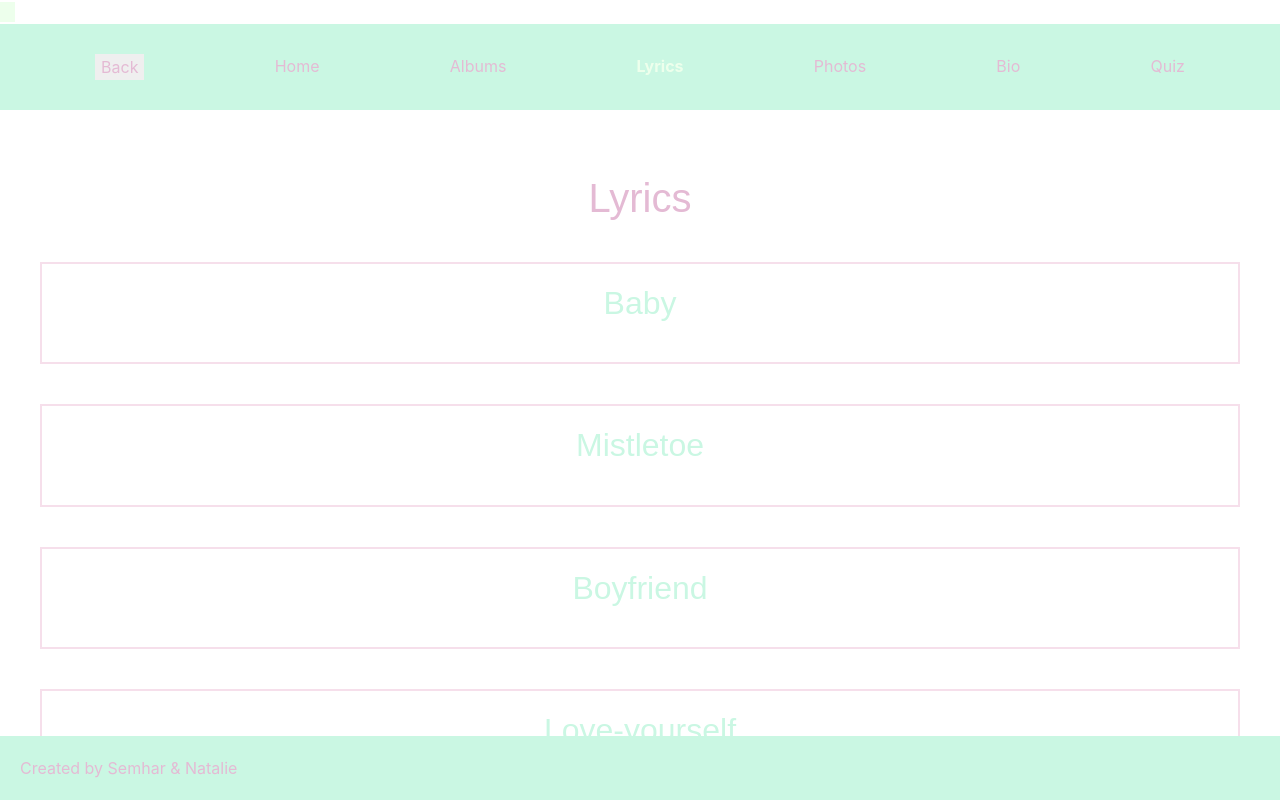
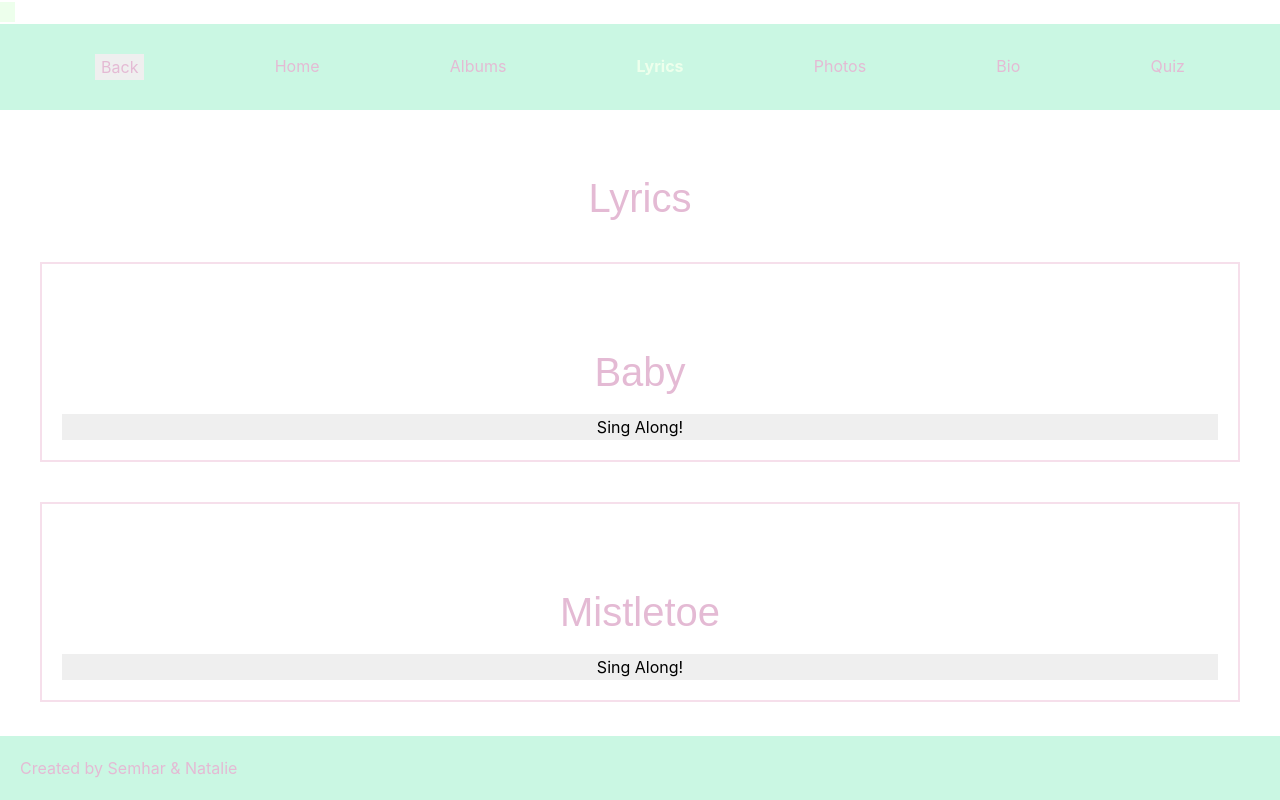
Before and after one commit to natbibi/belieber, a React app: page /lyrics in a window 1280 px wide. Shown: the top 800 px of the page. Built offline with nearby package versions, Linux system fonts and the light colour scheme; no server answers; a web font is replaced by a local one.

Commit message:
toggle button for show hide lyrics

```diff
--- a/src/App.css
+++ b/src/App.css
@@ -26,6 +26,9 @@ font-family: 'News Cycle', sans-serif; */
   border: 2px solid var(--tertiary);
   margin: 40px;
   padding: 20px;
+  display: flex;
+  justify-content: center;
+  flex-direction: column;
 }
 
 .album-page {
@@ -98,6 +101,7 @@ th {
 
 .topsong-button {
   border: none;
+  margin-top: 10px;
 }
 
 .x-button {
--- a/src/components/Song/index.js
+++ b/src/components/Song/index.js
@@ -1,39 +1,32 @@
 import React, { useState, useEffect } from 'react'
 import axios from 'axios'
 
-const Song = ({ song }) => {
-    const [listen, setListen] = useState()
+const Song = ({ songTitle, close }) => {
+    const [listen, setListen] = useState(false)
     const [error, setError] = useState()
 
     useEffect(() => {
-        async function listenToSong() {
+        async function getLyrics() {
             try {
-
-                let { data } = await axios.get(`https://api.lyrics.ovh/v1/justin-bieber/${song.songTitle}`)
-
-                // console.log(data)
-                // console.log(data.items)
-
-                setListen(data.lyrics)
-
-
+                let { data } = await axios.get(`https://api.lyrics.ovh/v1/justin-bieber/${songTitle}`)
+                setListen(data)
             } catch (err) {
                 setError(err.message)
             }
         }
-        listenToSong()
+        getLyrics()
     }, [])
 
     return (
         <>
-            <h2>{song.songTitle}</h2>
-            <p>{listen}</p>
+            <button className="topsong-button" onClick={close} style={{ cursor: "pointer" }}>Close</button>
+            { listen ?
+                <>
+                <p>{listen.lyrics}</p>
+                </>
+                : <h4>Loading...</h4>}
         </>
     )
-
-
-
-
 }
 
 export default Song
--- a/src/pages/Lyrics/index.js
+++ b/src/pages/Lyrics/index.js
@@ -4,7 +4,10 @@ import Loader from 'react-loader-spinner'
 
 
 const Lyrics = () => {
-    const [song, setSong] = useState([
+    const [showLyrics, setShowLyrics] = useState(false);
+    const toggleLyrics = () => setShowLyrics(prevState => !prevState)
+
+    const song = ([
         { id: 1, songTitle: 'Baby' },
         { id: 2, songTitle: 'Mistletoe' },
         { id: 3, songTitle: 'Boyfriend' },
@@ -16,7 +19,8 @@ const Lyrics = () => {
     const renderSongTitle = () => {
         return song.map(p =>
             <div className="lyric-container">
-                <Song song={p} key={p.id} />
+                <h1>{p.songTitle}</h1>
+                {showLyrics ? <Song key={p.id} songTitle={p.songTitle} close={toggleLyrics} /> : <button className="topsong-button" onClick={toggleLyrics}>Sing Along!</button>}
             </div>
         );
     }
```
